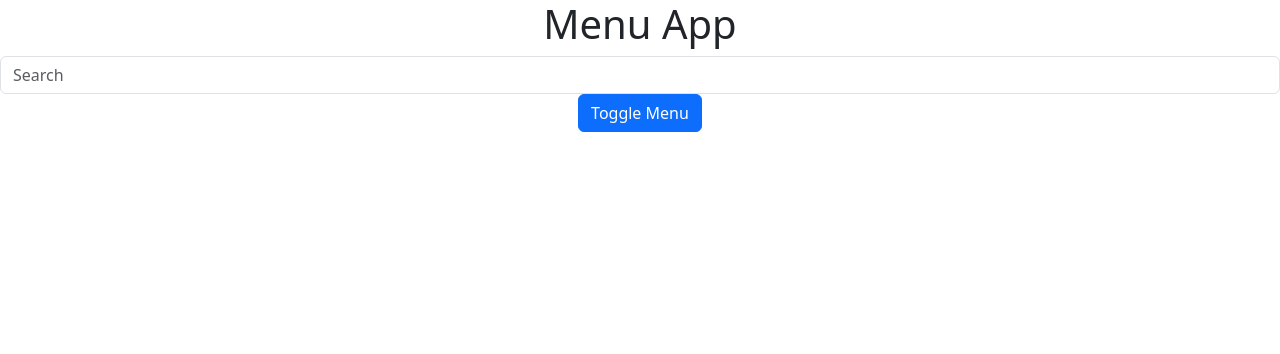
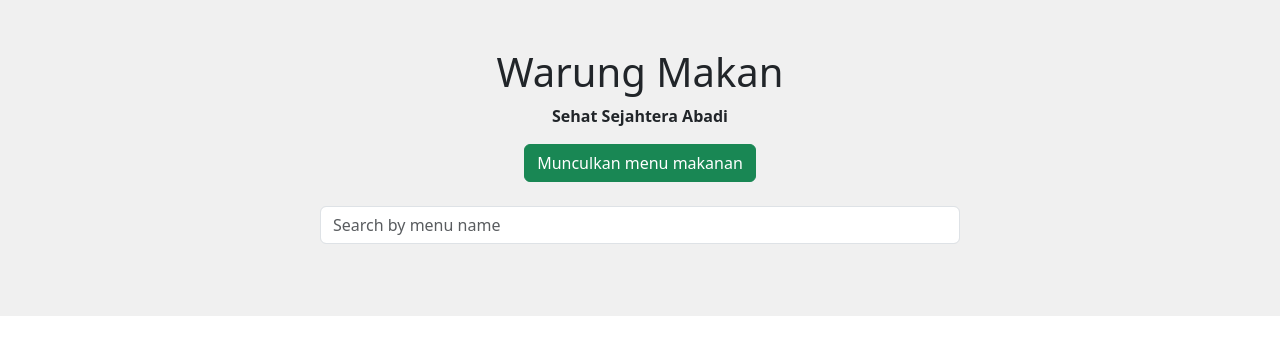
Before and after one commit to AlfinhiHD/Zettabyte_Intern, an Angular app in the folder angular-project/: page / in a window 1280 px wide. Shown: the top 354 px of the page. Built offline with nearby package versions, Linux system fonts and the light colour scheme.

Commit message:
add changes

```diff
--- a/angular-project/src/app/menu/menu.component.html
+++ b/angular-project/src/app/menu/menu.component.html
@@ -1,15 +1,28 @@
-<div class="d-flex flex-column align-items-center">
-  <h1>Menu App</h1>
-  <input type="text" class="form-control" placeholder="Search" [(ngModel)]="searchTerm">
-  <button type="button" class="btn btn-primary" (click)="toggleMenu()">
-    Toggle Menu
+<div
+  class="d-flex flex-column align-items-center pb-5"
+  style="background-color: #f0f0f0"
+>
+  <h1 class="mt-5">Warung Makan</h1>
+  <p class="fw-semibold">Sehat Sejahtera Abadi</p>
+
+  <button type="button" class="btn btn-success" (click)="toggleMenu()">
+    Munculkan menu makanan
   </button>
+  <input
+    type="text"
+    class="form-control w-50 my-4"
+    placeholder="Search by menu name"
+    [(ngModel)]="searchTerm"
+  />
+  <div *ngIf="searchTerm">
+    <p>Anda sedang mencari {{ searchTerm }}</p>
+  </div>
 </div>
 
 <div *ngIf="showMenu" class="ms-5 mt-5">
-    <div class="row">
-      <div *ngFor="let menu of filteredMenus" class="col-md-4">
-        <app-card-menu [menu]="menu"></app-card-menu>
-      </div>
+  <div class="row">
+    <div *ngFor="let menu of filteredMenus" class="col-md-4">
+      <app-card-menu [menu]="menu"></app-card-menu>
     </div>
   </div>
+</div>
--- a/angular-project/src/app/menu/menu.component.ts
+++ b/angular-project/src/app/menu/menu.component.ts
@@ -45,6 +45,17 @@ export class MenuComponent implements OnInit {
       name: 'Bakso',
       desc: 'Bakso adalah makanan berupa bola daging yang terbuat dari campuran daging sapi, tepung tapioka, dan bumbu-bumbu tertentu.',
     },
+    {
+      image: 'https://cdn0-production-images-kly.akamaized.net/WZYZPMA5TseXST9AWCrnATkrGGo=/62x841:5670x4000/469x260/filters:quality(75):strip_icc():format(webp)/kly-media-production/medias/2978831/original/070900100_1574827507-shutterstock_1375884227.jpg',
+      name: 'Sambal Goreng Kentang',
+      desc: 'Sambal goreng kentang adalah makanan yang terbuat dari kentang yang digoreng dan dicampur dengan sambal, santan, dan bumbu-bumbu lainnya.',
+    },
+    {
+      image: 'https://asset.kompas.com/crops/95lbOeaNwZJy00eSdngWHEzuO4w=/0x381:667x826/750x500/data/photo/2021/03/17/60515f1ed8d5c.jpeg',
+      name: 'Kue Lapis Ketan',
+      desc: 'Kue lapis ketan adalah kue tradisional Indonesia yang terbuat dari ketan yang dikukus lapis demi lapis dengan warna yang berbeda.',
+    },
+
   ];
 
   toggleMenu() {
```
